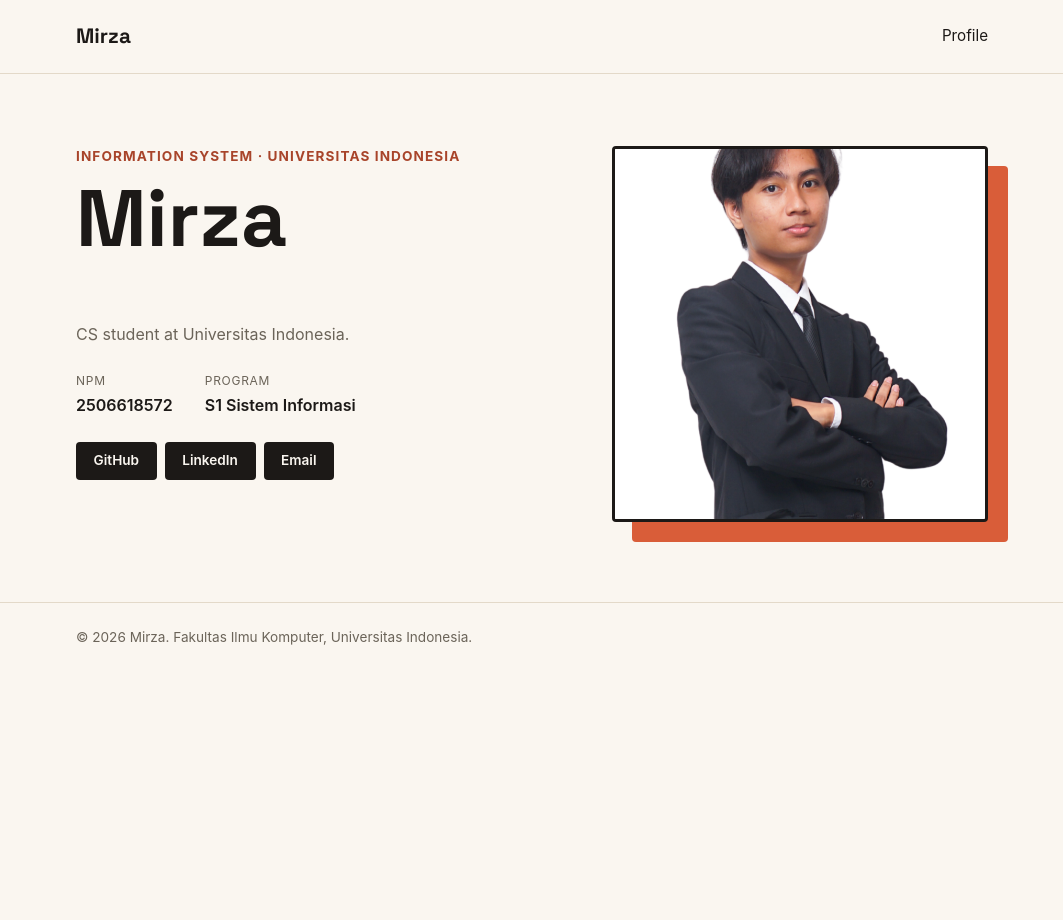
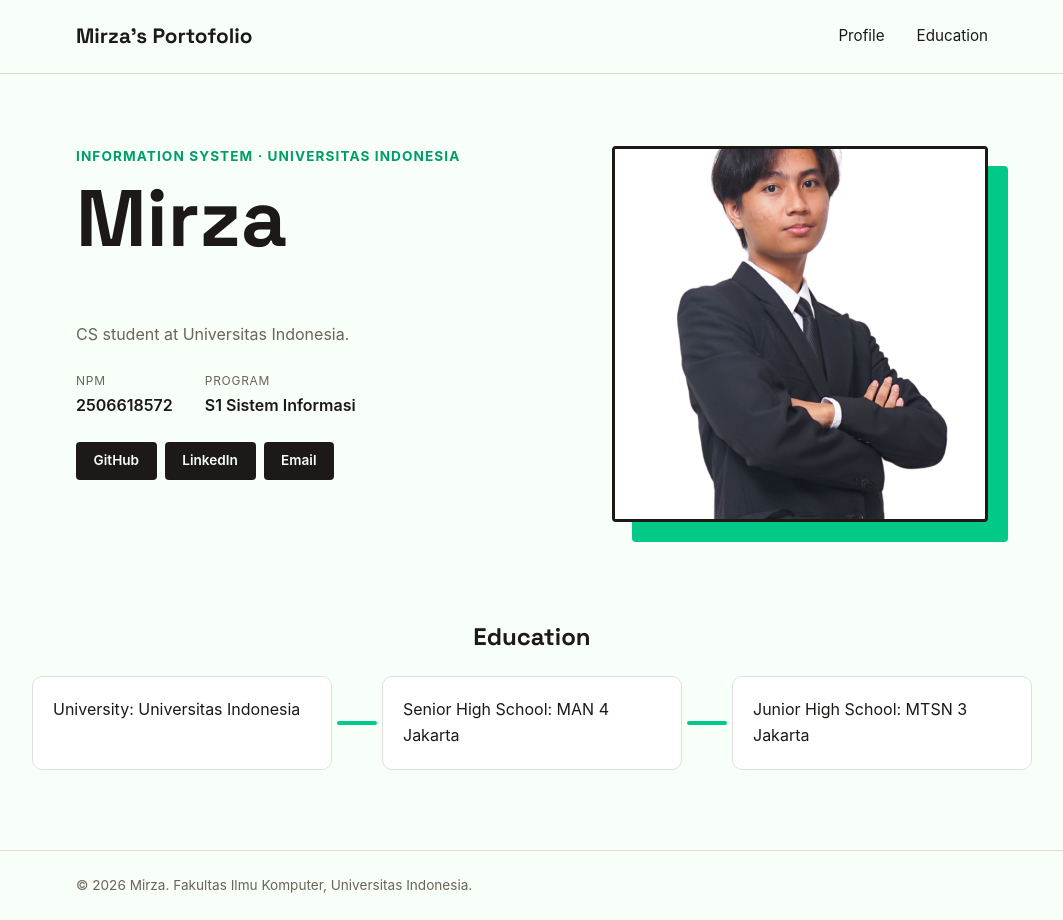
Before and after one commit to mirzalfathi/myportofolio, a Django app: page / in a window 1280 px wide. Shown: the whole page, without its empty margins (108-1171 px from the left). Before the commit the page ends 645 px from the top, so only its background shows below. Run offline with Django 5.2, Linux system fonts and the light colour scheme.

Commit message:
Menambahkan Fitur Education

```diff
--- a/static/css/style.css
+++ b/static/css/style.css
@@ -6,9 +6,9 @@
 
 :root {
     --ink: #1c1917;
-    --paper: #faf6f0;
-    --accent: #d95d39;
-    --accent-dark: #a8442a;
+    --paper: #f7fff8;
+    --accent: #03C988;
+    --accent-dark: #009d69;
     --line: #e3d9c9;
     --text-muted: #6b6459;
     --radius: 4px;
@@ -23,6 +23,40 @@ body {
 
 h1, .brand {
     font-family: "Space Grotesk", -apple-system, sans-serif;
+}
+
+h2 {
+    font-family: "Space Grotesk", -apple-system, sans-serif;
+    text-align: center;
+    ;
+}
+
+.box-container {
+  display: flex;
+  gap: 5px;
+  padding: 0 20px;
+  margin-top: 20px;
+  align-self: center;
+  justify-content: center;
+}
+
+.box {
+  flex: 0 1;
+  padding: 20px;
+  border: 1px solid #e0e0e0;
+  border-radius: 10px;
+  background-color: white;
+  width: fit-content;
+  min-width: 300px;
+}
+
+.divider {
+  width: 40px;
+  height: 4px;
+  flex-shrink: 0;
+  background-color: var(--accent);
+  border-radius: 2px;
+  align-self: center;
 }
 
 .container {
@@ -58,6 +92,10 @@ h1, .brand {
     color: var(--ink);
     text-decoration: none;
     font-size: 0.95rem;
+}
+
+.education {
+    padding: 1rem 0 5rem;
 }
 
 .hero {
--- a/templates/index.html
+++ b/templates/index.html
@@ -12,9 +12,10 @@
 <body>
     <header class="site-header">
         <div class="container">
-            <a href="#profile" class="brand">Mirza</a>
+            <a href="#profile" class="brand">Mirza's Portofolio</a>
             <nav>
                 <a href="#profile">Profile</a>
+                <a href="#education">Education</a>
             </nav>
         </div>
     </header>
@@ -50,6 +51,23 @@
                 </div>
             </div>
         </section>
+        <section class="education" id="education">
+            <h2>Education</h2>
+                <div class="box-container">
+                    <div class="box">
+                        <p>University: Universitas Indonesia</p>
+                    </div>
+                    <div class="divider"></div>
+                    <div class="box">
+                        <p>Senior High School: MAN 4 Jakarta</p>
+                    </div>
+                    <div class="divider"></div>
+                    <div class="box">
+                        <p>Junior High School: MTSN 3 Jakarta</p>
+                    </div>
+                </div>
+            </div>
+        </section>
     </main>
 
     <footer class="site-footer">
```
